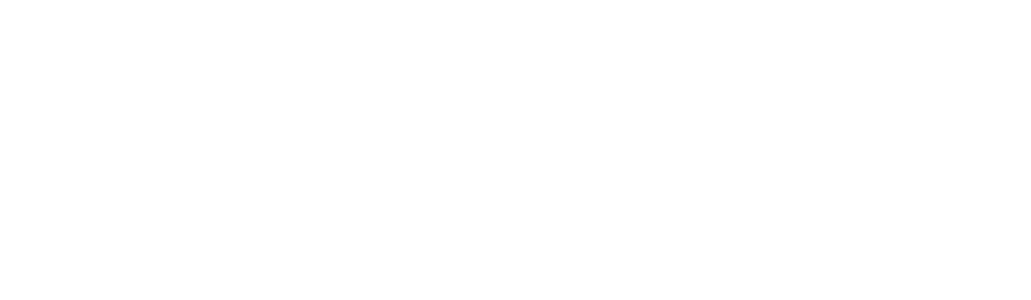
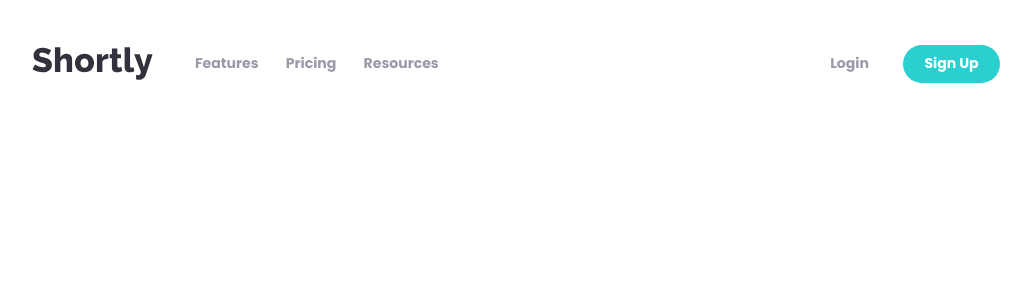
Before and after one commit to weslleyvieira-dev/URL-Shortening-API, a Vue app in the folder code/: page / in a window 1280 px wide. Shown: the top 300 px of the page, without its empty margins (124-1155 px from the left). Built offline with nearby package versions, Linux system fonts and the light colour scheme.

Commit message:
-feat implementação do header

```diff
--- a/code/src/App.vue
+++ b/code/src/App.vue
@@ -1,7 +1,9 @@
-<script setup></script>
+<script setup>
+import Header from "./components/Header.vue";
+</script>
 
 <template>
-  <header></header>
+  <Header />
 
   <main></main>
 
--- a/code/src/assets/main.css
+++ b/code/src/assets/main.css
@@ -22,6 +22,7 @@
   --gray: hsl(257, 8%, 63%);
   --light-gray: hsl(225, 32%, 95%);
   --light-green: hsl(180, 66%, 49%);
+  --lighter-green: hsl(180, 56%, 75%);
   --dark-purple: hsl(257, 27%, 26%);
   --purple: hsl(257, 26%, 33%);
   --red: hsl(0, 86%, 67%);
--- /dev/null
+++ b/code/src/components/Header.vue
@@ -0,0 +1,152 @@
+<script setup>
+import { ref } from "vue";
+
+const isMenuOpen = ref(false);
+
+function toggleMenu() {
+  isMenuOpen.value = !isMenuOpen.value;
+}
+</script>
+
+<template>
+  <header>
+    <div class="pages">
+      <img class="logo" src="/assets/images/logo.svg" alt="Shortly Logo" />
+      <nav class="links" :class="{ show: isMenuOpen }">
+        <p>Features</p>
+        <p>Pricing</p>
+        <p>Resources</p>
+      </nav>
+    </div>
+    <div class="login" :class="{ show: isMenuOpen }">
+      <div class="line" :class="{ show: isMenuOpen }"></div>
+      <p>Login</p>
+      <button>Sign Up</button>
+    </div>
+    <img
+      class="menu"
+      src="/assets/icons/icon-menu.svg"
+      alt="Menu"
+      @click="toggleMenu"
+    />
+  </header>
+</template>
+
+<style scoped>
+header {
+  display: flex;
+  justify-content: space-between;
+  align-items: center;
+  height: 2.5rem;
+  margin: 3rem 10.375rem 0;
+}
+
+.pages {
+  display: flex;
+  align-items: center;
+  gap: 2.813rem;
+}
+
+.links {
+  display: flex;
+  align-items: center;
+  gap: 1.813rem;
+}
+
+p {
+  font-family: "Poppins-Bold";
+  color: var(--gray);
+}
+
+p:hover {
+  cursor: pointer;
+  color: var(--dark-gray);
+}
+
+.login {
+  display: flex;
+  align-items: center;
+  gap: 2.25rem;
+}
+
+button {
+  width: 6.5rem;
+  height: 2.5rem;
+  border: none;
+  border-radius: 1.75rem;
+  font-family: "Poppins-Bold";
+  color: white;
+  background-color: var(--light-green);
+}
+
+button:hover {
+  cursor: pointer;
+  background-color: var(--lighter-green);
+}
+
+.menu,
+.line {
+  display: none;
+}
+
+@media (max-width: 1023px) {
+  header {
+    height: 2rem;
+    margin: 2.5rem 1.5rem 0;
+  }
+
+  .menu {
+    display: block;
+  }
+
+  .links,
+  .login {
+    display: none;
+    gap: 1.875rem;
+  }
+
+  .links.show,
+  .login.show {
+    display: flex;
+    flex-direction: column;
+    justify-content: center;
+    align-items: center;
+    position: absolute;
+    top: 6rem;
+    right: 0;
+    background-color: var(--dark-purple);
+    width: -moz-available;
+    width: -webkit-fill-available;
+    margin: 0 1.5rem;
+    padding: 2.5rem 1.5rem;
+    border-radius: 0.625rem 0.625rem 0 0;
+    height: fit-content;
+    transform: translateX(0);
+    z-index: 2;
+  }
+
+  .login.show {
+    top: 18rem !important;
+    padding-top: 1rem !important;
+    border-radius: 0 0 0.625rem 0.625rem !important;
+  }
+
+  .line.show {
+    display: unset;
+    height: 1px;
+    width: 17.5rem;
+    background-color: var(--gray);
+    opacity: 0.25;
+  }
+
+  p {
+    font-size: 1.125rem;
+    color: white;
+  }
+
+  button {
+    width: 17.5rem;
+    height: 3rem;
+  }
+}
+</style>
--- a/code/vite.config.js
+++ b/code/vite.config.js
@@ -1,18 +1,19 @@
-import { fileURLToPath, URL } from 'node:url'
+import { fileURLToPath, URL } from "node:url";
 
-import { defineConfig } from 'vite'
-import vue from '@vitejs/plugin-vue'
-import vueDevTools from 'vite-plugin-vue-devtools'
+import { defineConfig } from "vite";
+import vue from "@vitejs/plugin-vue";
+import vueDevTools from "vite-plugin-vue-devtools";
 
 // https://vite.dev/config/
 export default defineConfig({
-  plugins: [
-    vue(),
-    vueDevTools(),
-  ],
+  plugins: [vue(), vueDevTools()],
   resolve: {
     alias: {
-      '@': fileURLToPath(new URL('./src', import.meta.url))
+      "@": fileURLToPath(new URL("./src", import.meta.url)),
     },
   },
-})
+  server: {
+    host: true,
+    port: 5173,
+  },
+});
```
Also changed, not shown: code/public/assets/icons/icon-menu.svg (added).
